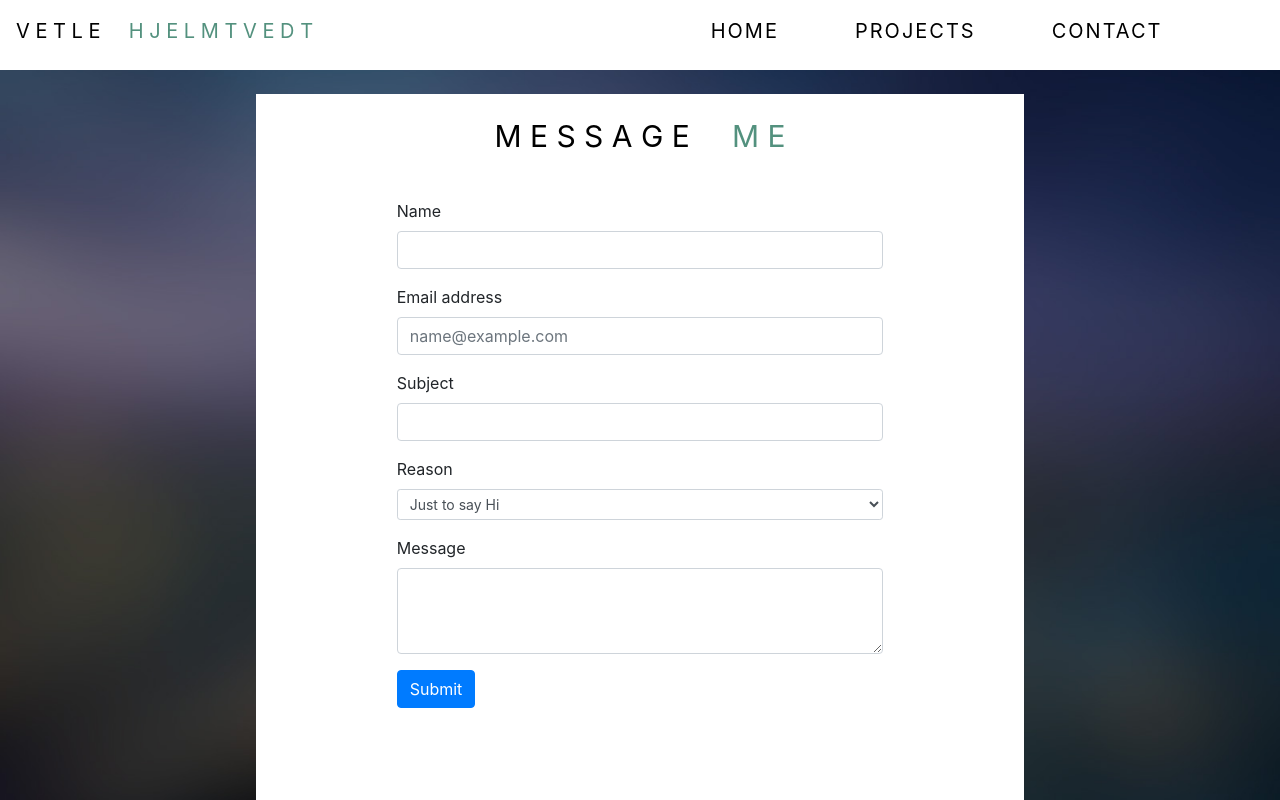
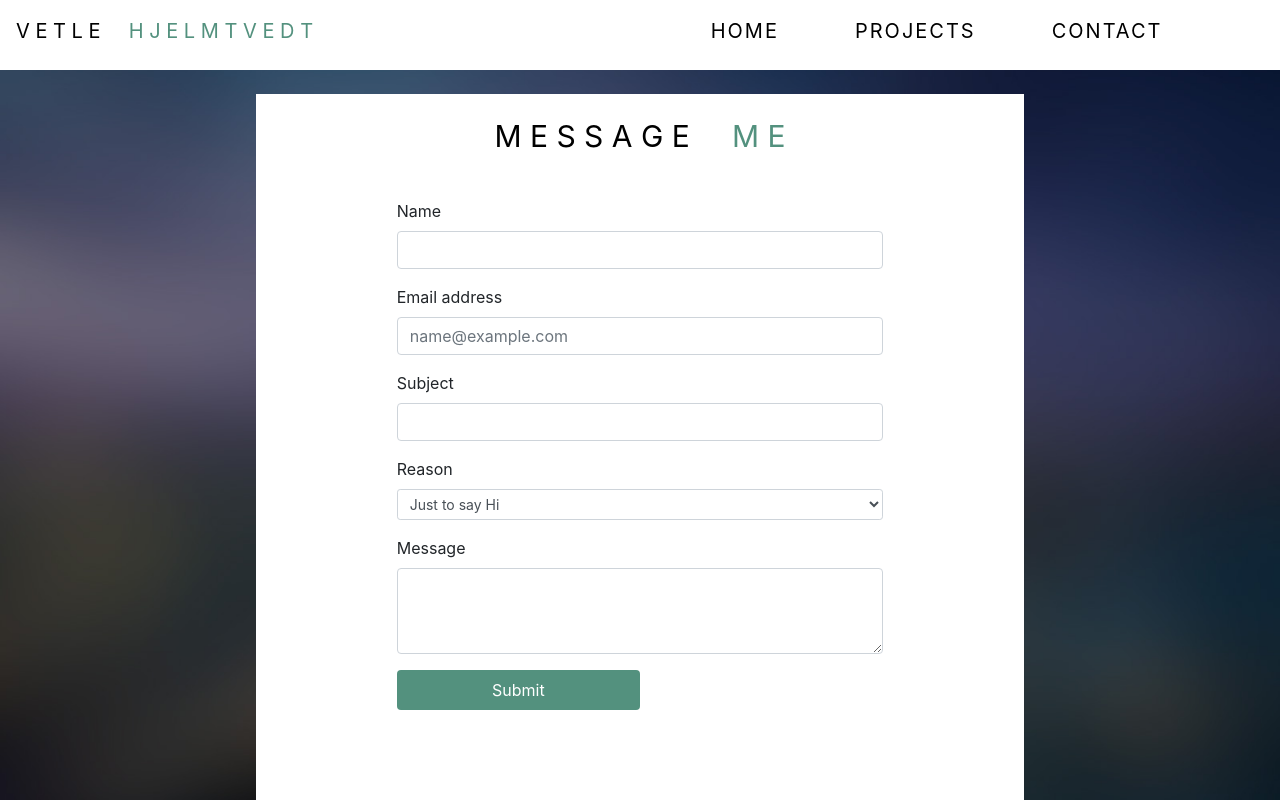
Before and after one commit to vehjelmtvedt/vetle.hjelmtvedt.com, a Next.js app: page /contact in a window 1280 px wide. Shown: the top 800 px of the page. Built offline with nearby package versions, Linux system fonts and the light colour scheme.

Commit message:
now sends emails on form submit

```diff
--- a/components/contact/ContactForm.js
+++ b/components/contact/ContactForm.js
@@ -4,9 +4,12 @@ import Container from 'react-bootstrap/Container'
 import Form from 'react-bootstrap/Form'
 import Button from 'react-bootstrap/Button'
 import React, { useRef } from 'react'
-import emailjs from 'emailjs-com'
+import emailjs from 'emailjs-com';
+
 
 export default function ContactForm() {
+
+
 
     const nameRef = useRef();
     const emailRef = useRef();
@@ -14,14 +17,13 @@ export default function ContactForm() {
     const reasonRef = useRef();
     const messageRef = useRef();
 
-    function handleClick(e) {
-        console.log("i was clicked");
-        emailjs.send("service_r0p6ua6","template_req80pj",{
-            form_email: emailRef.current.value,
+    function sendEmail() {
+        emailjs.send("service_ew832el","template_m7dm6yh",{
+            subject: subjectRef.current.value,
             name: nameRef.current.value,
+            email: emailRef.current.value,
             message: messageRef.current.value,
-            subject: subjectRef.current.value,
-        });
+        }, "user_OqEiHOnI0YZqZ3Yunyc5J");
     }
 
 
@@ -60,7 +62,7 @@ export default function ContactForm() {
                                 <Form.Control as="textarea" rows={3} ref={messageRef} name="message"/>
                             </Form.Group>
                         </Form>
-                        <Button as="input" type="submit" value="Submit" onClick={handleClick}/>
+                        <Button className={styles.button} as="input" type="submit" value="Submit" onClick={sendEmail}/>
                     </Container>
                 </Container>
             </Jumbotron>
--- a/components/projects/ProjectView.js
+++ b/components/projects/ProjectView.js
@@ -43,7 +43,6 @@ export default function ProjectView() {
                         <Button className={styles.button}>Live demo &nbsp; <FontAwesomeIcon icon={faLongArrowAltRight} /></Button>
                     </ButtonToolbar>
                 </div>
-
             </Jumbotron>
         </>
     )
--- a/package.json
+++ b/package.json
@@ -15,6 +15,7 @@
     "bootstrap": "^4.5.2",
     "emailjs-com": "^2.6.3",
     "next": "9.5.3",
+    "nodemailer": "^6.4.13",
     "nprogress": "^0.2.0",
     "react": "16.13.1",
     "react-anchor-link-smooth-scroll": "^1.0.12",
--- a/pages/_app.js
+++ b/pages/_app.js
@@ -1,6 +1,5 @@
 import '../styles/globals.css'
 import 'bootstrap/dist/css/bootstrap.min.css';
-import{ init } from 'emailjs-com';
 import Router from 'next/router';
 import NProgress from 'nprogress'; //nprogress module
 import 'nprogress/nprogress.css'; //styles of nprogress
@@ -18,13 +17,6 @@ Router.events.on('routeChangeComplete', () => NProgress.done());
 Router.events.on('routeChangeError', () => NProgress.done());
 
 
-//EmailJS init
-init("user_OqEiHOnI0YZqZ3Yunyc5J");
-
-
-
-
-
 function MyApp({ Component, pageProps }) {
   return (
     <>
```
Also changed, not shown: 1 other file (tests, documents, lock files or other folders).
